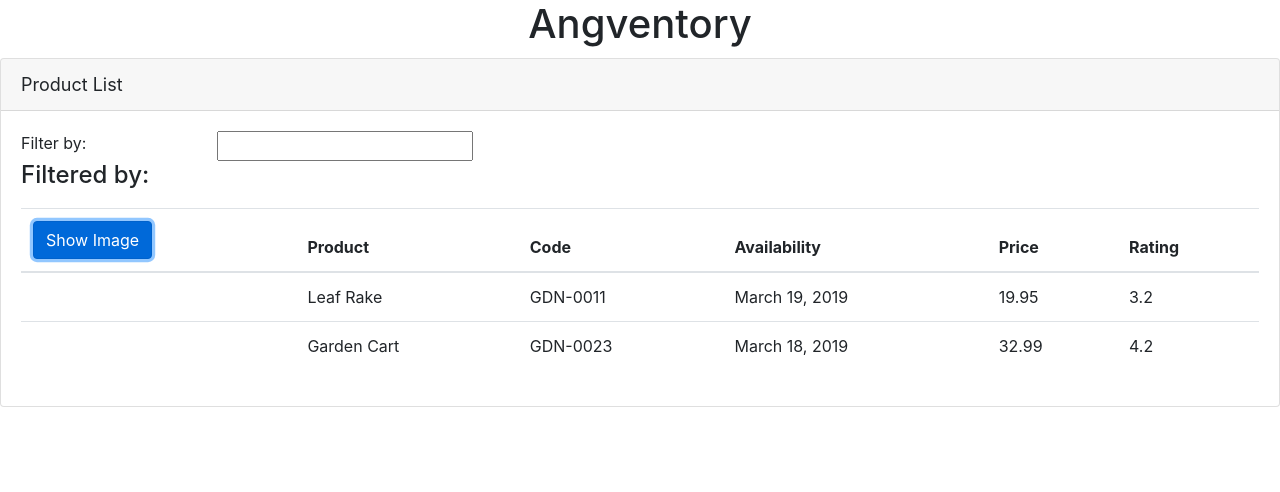
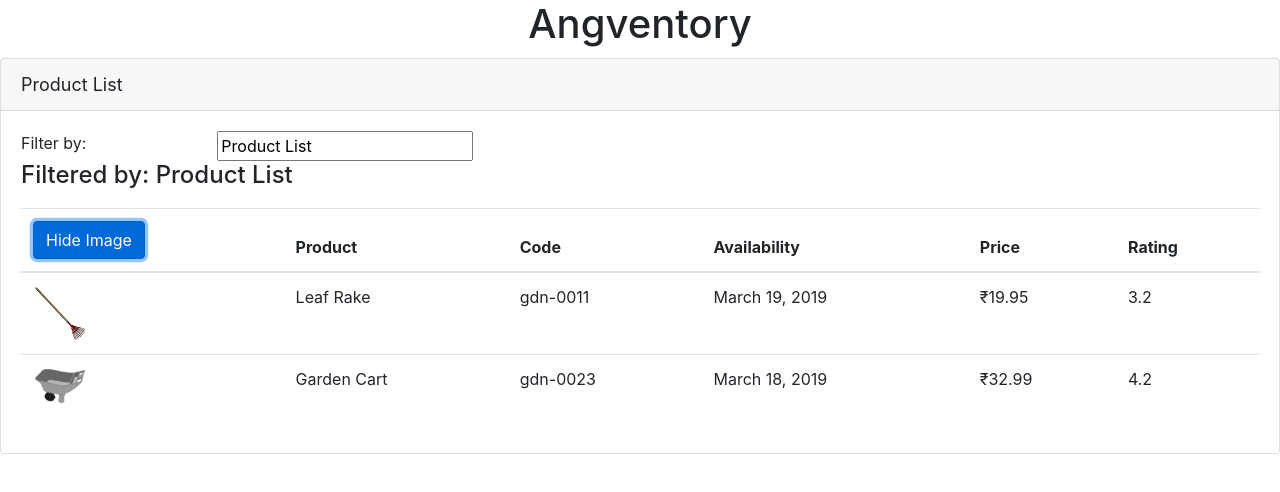
Before and after one commit to schezfaz/JavaScriptFundamentals, an Angular app in the folder angular/BigPicturePS/: page / in a window 1280 px wide. Both pictures are taken after a click on the button "Show Image". Shown: the top 492 px of the page. Built offline with nearby package versions, Linux system fonts and the light colour scheme.

Commit message:
added show image button functionality

```diff
--- a/angular/BigPicturePS/src/app/app.module.ts
+++ b/angular/BigPicturePS/src/app/app.module.ts
@@ -1,5 +1,6 @@
 import { BrowserModule } from '@angular/platform-browser';
 import { NgModule } from '@angular/core';
+import { FormsModule } from '@angular/forms';
 
 import { AppComponent } from './app.component';
 import { ProductListComponent } from './products/product-list.component';
@@ -10,7 +11,8 @@
     ProductListComponent
   ],
   imports: [
-    BrowserModule
+    BrowserModule,
+    FormsModule
   ],
   bootstrap: [AppComponent]
 })
--- a/angular/BigPicturePS/src/app/products/product-list.component.html
+++ b/angular/BigPicturePS/src/app/products/product-list.component.html
@@ -7,13 +7,13 @@
         <div class="row">
             <div class="col-md-2">Filter by:</div>
             <div class="cold-md-4">
-                <input type="text"/>
+                <input type="text" [(ngModel)] = 'listFilter'/>
             </div>
         </div>
 
         <div class="row">
             <div class="col-md-6">
-                <h4>Filtered by: </h4>
+                <h4>Filtered by: {{listFilter}} </h4>
             </div>
         </div>
 
@@ -22,8 +22,8 @@
                 <thead>
                     <tr>
                         <th>
-                            <button class="btn btn-primary">
-                                Show Image
+                            <button class="btn btn-primary" (click)='toggleImage()'>
+                                {{showImage ? 'Hide' : 'Show'}} Image
                             </button>
                         </th>
                         <th>Product</th>
@@ -35,12 +35,18 @@
                 </thead>
                 <tbody>
                     <tr *ngFor='let product of products'>
-                        <td></td>
+                        <td>
+                            <img *ngIf='showImage'
+                                [src]='product.imageUrl'
+                                [title]='product.productName'
+                                [style.width.px] = 'imageWidht'
+                                [style.margin.px]='imageMargin'>
+                        </td>
                         <td>{{ product.productName }}</td>
-                        <td>{{ product.productCode}}</td>
+                        <td>{{ product.productCode | lowercase }} </td>
                         <td>{{ product.releaseDate}}</td>
-                        <td>{{ product.price}}</td>
-                        <td>{{ product.starRating}} </td>
+                        <td>{{ product.price | currency: 'INR': 'symbol':'1.2-2'}}</td>
+                        <td>{{ product.starRating}}</td>
                     </tr>
                 </tbody>
             </table>
--- a/angular/BigPicturePS/src/app/products/product-list.component.ts
+++ b/angular/BigPicturePS/src/app/products/product-list.component.ts
@@ -6,6 +6,10 @@
 })
 export class ProductListComponent{
     pageTitle: string = 'Product List';
+    showImage: boolean = false;
+    listFilter: string = 'Product List';
+    imageWidht: number = 50;
+    imageMargin: number = 2;
     products: any[] = [
         {
             "productId": 1,
@@ -29,4 +33,7 @@
           }
     ]; //we use any datatype when we don't know the specific datatype
 
+    toggleImage(): void {
+        this.showImage = !this.showImage;
+    }
 }
```
